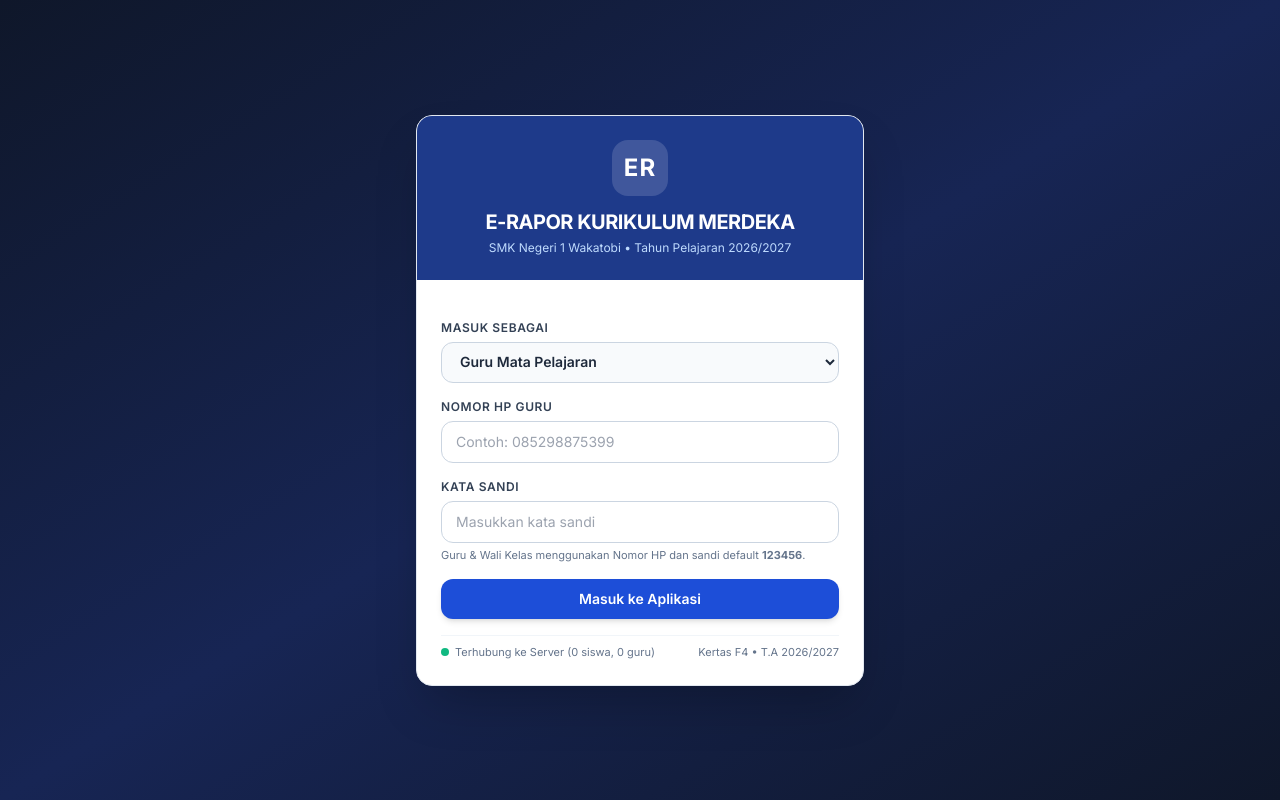
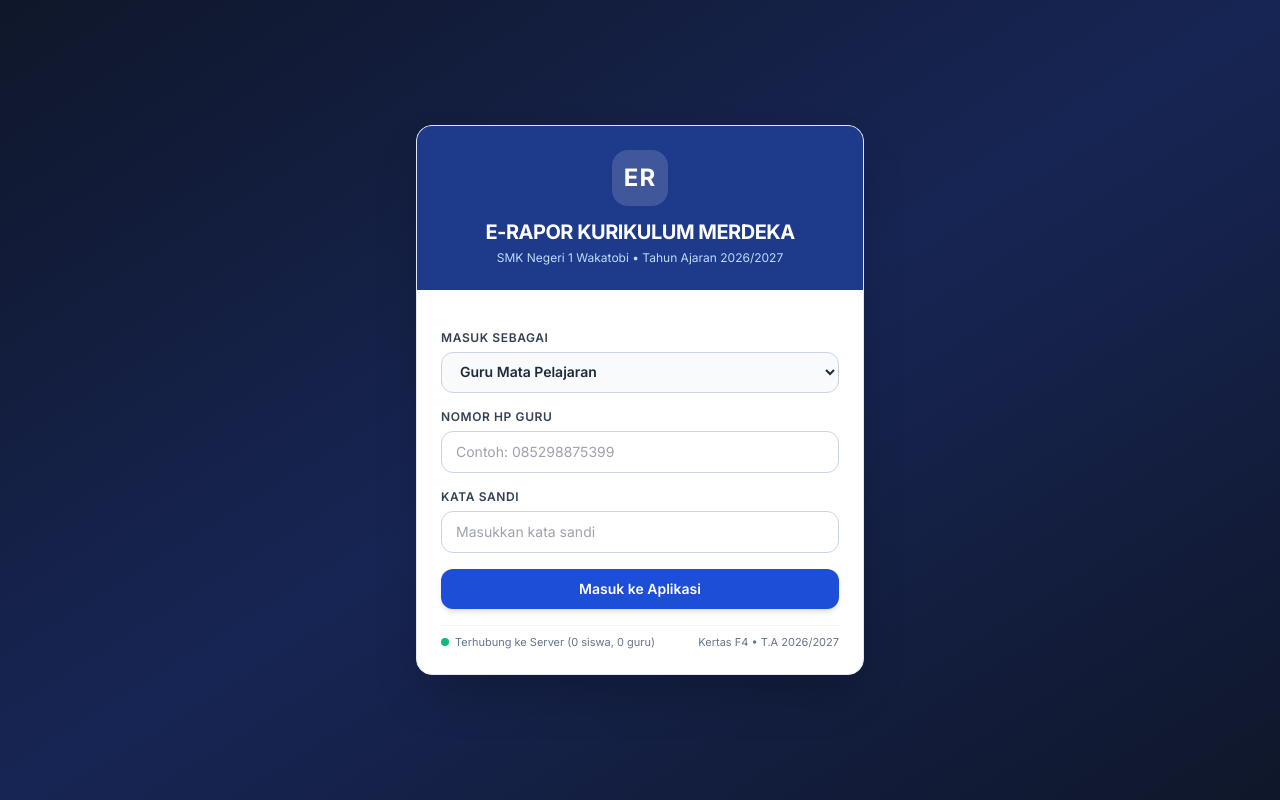
Before and after one commit to edumarketid/nilai, a plain HTML site: page index.html in a window 1280 px wide. Drawn offline with nearby package versions, Linux system fonts and the light colour scheme; no server answers.

Commit message:
Update index.html

```diff
--- a/index.html
+++ b/index.html
@@ -18,7 +18,7 @@
           ER
         </div>
         <h1 class="text-xl font-bold tracking-tight">E-RAPOR KURIKULUM MERDEKA</h1>
-        <p class="text-blue-200 text-xs mt-1">SMK Negeri 1 Wakatobi &bull; Tahun Pelajaran 2026/2027</p>
+        <p class="text-blue-200 text-xs mt-1">SMK Negeri 1 Wakatobi &bull; Tahun Ajaran 2026/2027</p>
       </div>
 
       <form id="loginForm" class="p-6 space-y-4">
@@ -43,8 +43,7 @@
           <label class="block text-xs font-semibold text-slate-700 uppercase tracking-wider mb-1.5">Kata Sandi</label>
           <input type="password" id="loginPassword" required placeholder="Masukkan kata sandi"
             class="w-full px-3.5 py-2.5 rounded-xl border border-slate-300 text-sm focus:outline-none focus:ring-2 focus:ring-blue-600" />
-          <p id="loginHint" class="text-[11px] text-slate-500 mt-1">Guru &amp; Wali Kelas menggunakan Nomor HP dan sandi default <b>123456</b>.</p>
-        </div>
+          </div>
 
         <button type="submit" id="btnLogin"
           class="w-full py-2.5 px-4 bg-blue-700 hover:bg-blue-800 text-white font-semibold rounded-xl text-sm shadow-md transition flex items-center justify-center gap-2">
```
